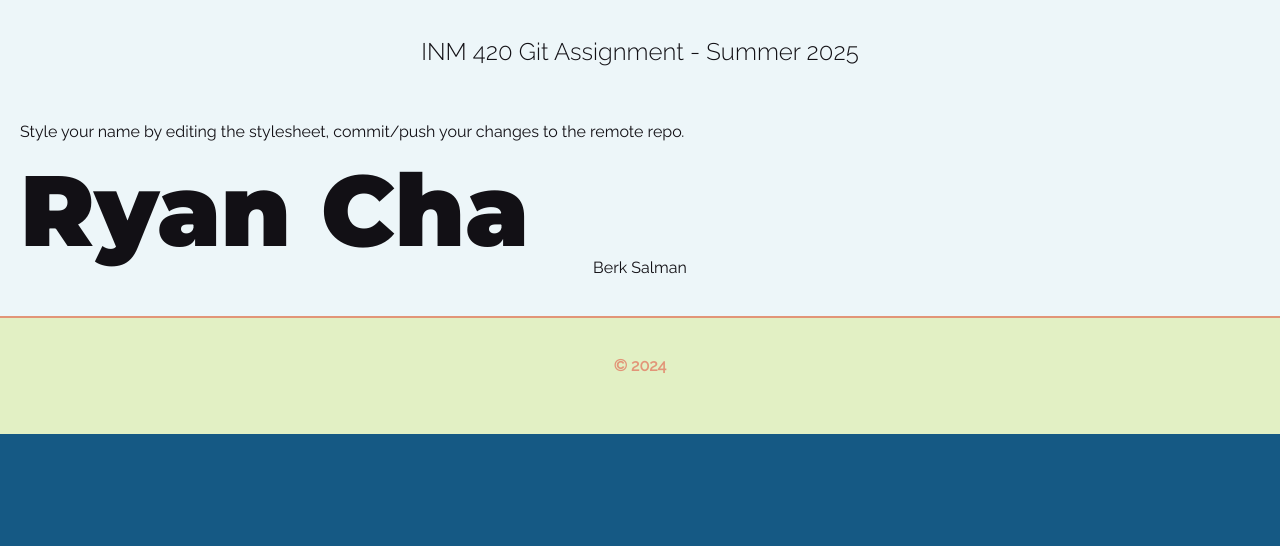
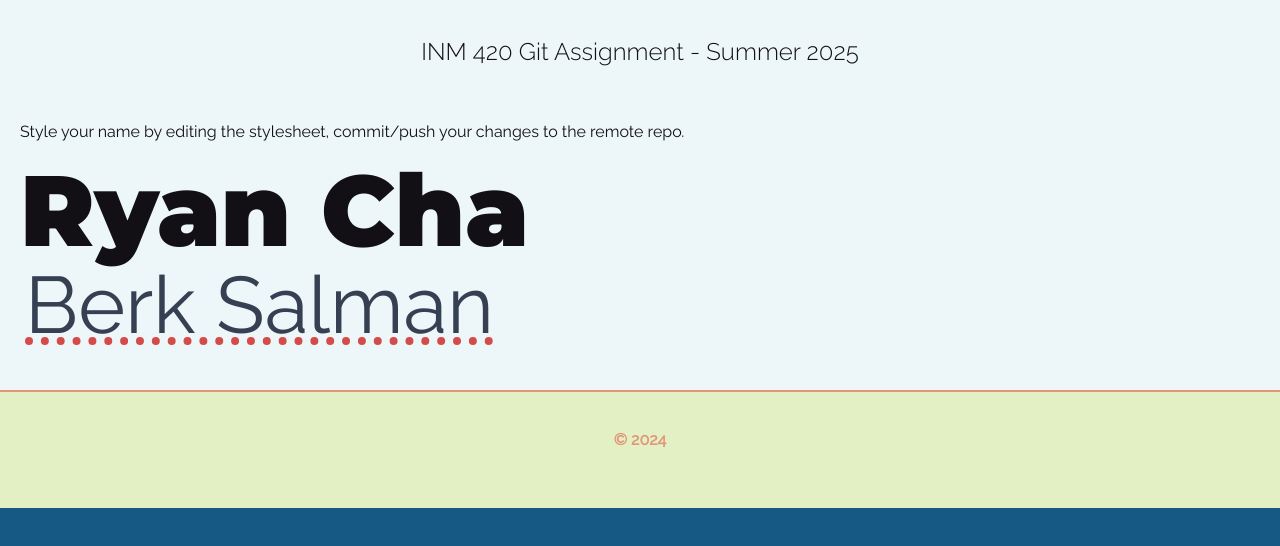
Before and after one commit to Sachin712/INM420-Summer2025, a website: page public/index.html in a window 1280 px wide. Drawn offline with nearby package versions, Linux system fonts and the light colour scheme; a web font is replaced by a local one.

Commit message:
Update style.css

```diff
--- a/public/assets/css/style.css
+++ b/public/assets/css/style.css
@@ -81,19 +81,11 @@ footer {
 }
 
 /* START Berk Salman */
-.berksalmanContainer {
-  width: 80%;
-  background-color: white;
-  box-shadow: 0 2px 8px 0 rgba(0, 0, 0, 0.2), 0 6px 20px 0 rgba(0, 0, 0, 0.19);
-  margin: 25px 10px;
+.berksalman {
+    color: #222d40;
+    font-size: 5em;
+    text-decoration: #d33939 underline dotted;
+    text-decoration-skip: ink;
+    opacity: .9;
+    padding: 5px;
 }
-
-.berksalmanContainer img {
-    width: 100%;
-}
-
-.berksalman {
-  text-align: center;
-  padding: 10px px;
-}
-/* END Berk Salman */
```
